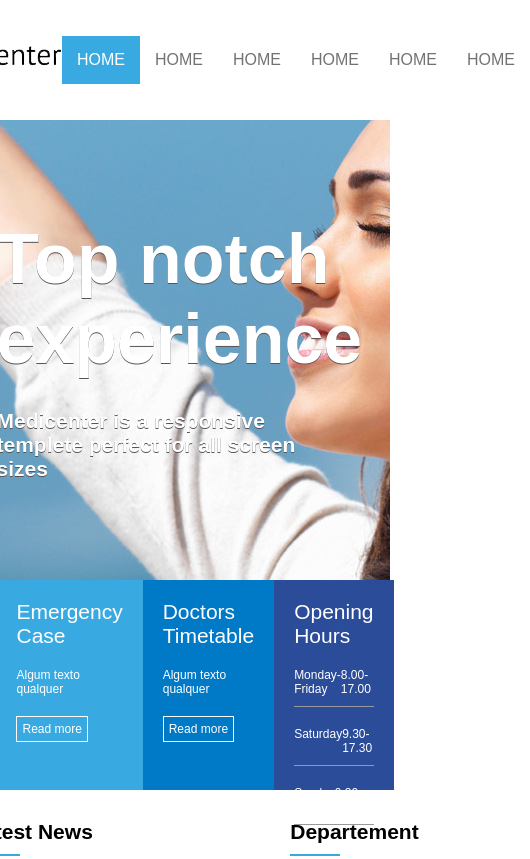
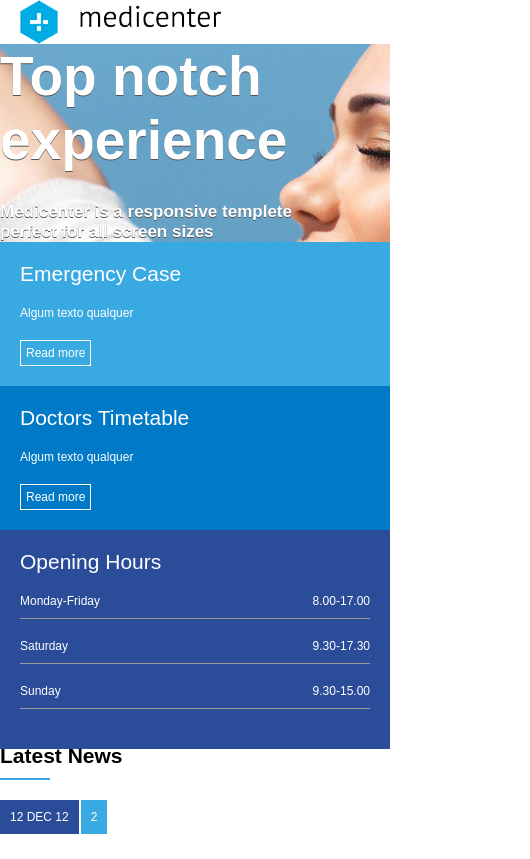
Before and after one commit to EdersonProgramador/MedCenter, a plain HTML site: page index.html in a window 390 px wide. Shown: the top 859 px of the page, 530 px wide, since content can reach past the window. Drawn offline with Linux system fonts and the light colour scheme.

Commit message:
Estilizando a página, inserindo @midia e criando menuMobile

```diff
--- /dev/null
+++ b/assets/css/@media1.css
@@ -0,0 +1,44 @@
+@media (max-width:600px) {
+    /* nav ul, nav li {
+        flex-direction: column;
+    } */
+    .container {
+        flex-direction: column;
+    }
+    .banner_headline h1 {
+        font-size: 55px;
+    }
+    .banner_headline h2 {
+        font-size: 17px;
+    }
+    .banner_options {
+        height: auto;
+        flex-direction: column;
+    }
+
+    #geral secton {
+        padding: 40px;
+    }
+    #geral aside {
+        padding: 20px;
+    }
+    .footer_area {
+        flex-direction: column;
+    }
+
+    header .container {
+        flex-direction: row;
+    }
+
+    nav ul {
+        flex-direction: column;
+        display: none;
+    }
+
+    header {
+        height: auto;
+    }
+    .logo {
+        padding-left: 20px;
+    }
+}
--- a/index.html
+++ b/index.html
@@ -3,7 +3,8 @@
 <html>
     <head>
         <meta charset="utf-8" />
-        <meta name="wiewport" content="width=device-widht,user-scalable=0" />
+        <meta name="viewport" content="width=device-width,user-scalable=0"/>
+
         <!-- Primeiro CSS -->
             <link rel="stylesheet" type="text/css" href="assets/css/header.css" />
         <!-- Segundo CSS -->
@@ -12,6 +13,9 @@
             <link rel="stylesheet" type="text/css" href="assets/css/section-geral.css">
         <!-- Quarto CSS -->
             <link rel="stylesheet" type="text/css" href="assets/css/footer.css" />
+        <!-- @Media  -->
+            <link rel="stylesheet" type="text/css" href="assets/css/@media1.css" />
+
         <title>MedCenter</title>
     </head>
     <body>
@@ -22,13 +26,16 @@
                 </div>
                 <div class="menu">
                     <nav>
+                        <div class="menuMobile">
+
+                        </div>
                         <ul>
                             <li class="active"><a href="#">HOME</a></li>
-                            <li><a href="#">HOME</a></li>
-                            <li><a href="#">HOME</a></li>
-                            <li><a href="#">HOME</a></li>
-                            <li><a href="#">HOME</a></li>
-                            <li><a href="#">HOME</a></li>
+                            <li><a href="#">CLÍCICA GERAL</a></li>
+                            <li><a href="#">CONSULTAS</a></li>
+                            <li><a href="#">EXAMES</a></li>
+                            <li><a href="#">AGENDAMENTOS</a></li>
+                            <li><a href="#">CONTATOS</a></li>
                         </ul>
                     </nav>
                 </div>
```
Also changed, not shown: assets/img/logo2.png (added).
